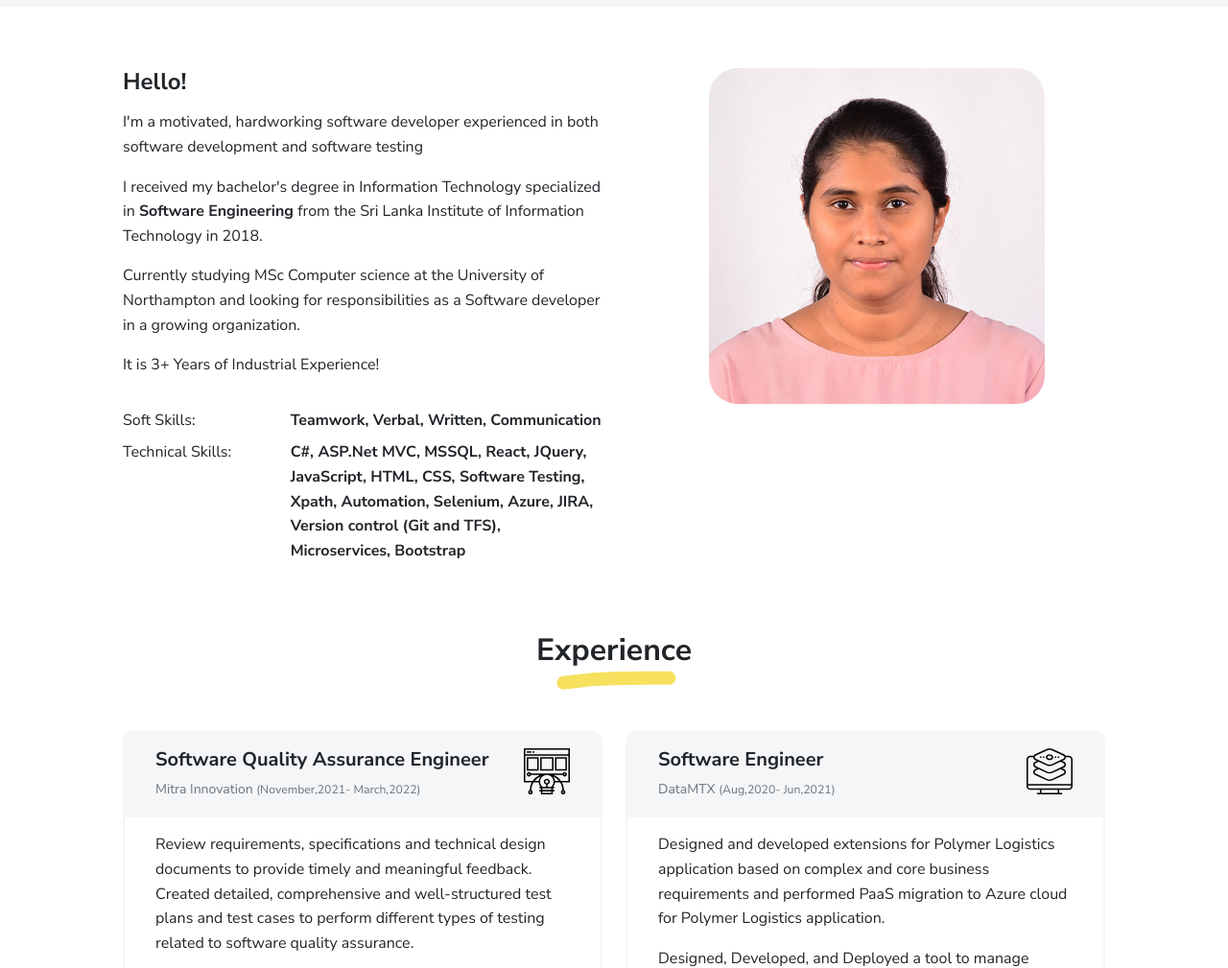
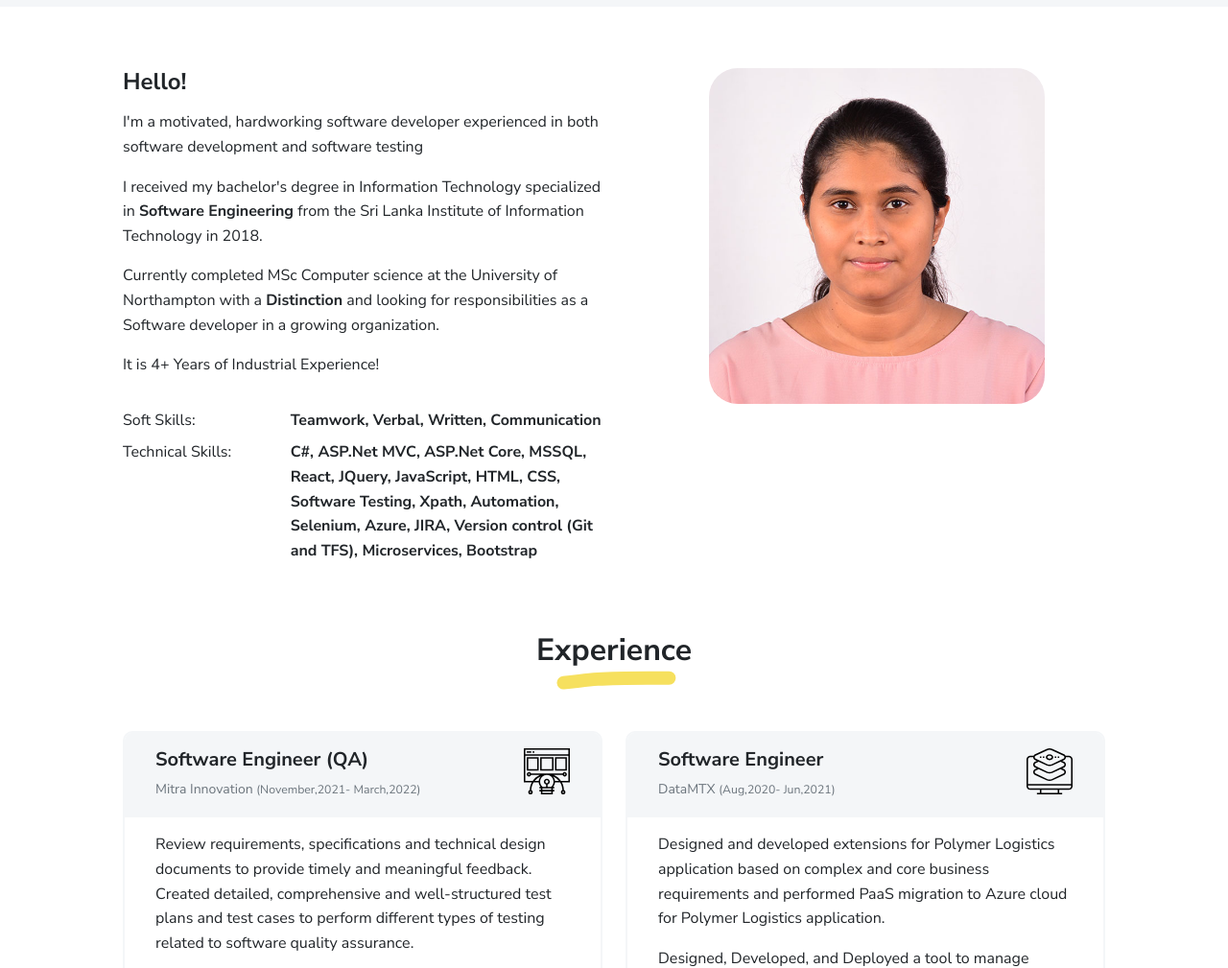
Before and after one commit to wshboteju/wshboteju.github.io, a plain HTML site: page index.html in a window 1280 px wide. Shown: the part 83-1092 px from the top of the page at 96% size. Drawn offline with Linux system fonts and the light colour scheme.

Commit message:
Update index.html

```diff
--- a/index.html
+++ b/index.html
@@ -83,8 +83,8 @@
         <h2 class="h4 my-2">Hello!</h2>
         <p>I'm a motivated, hardworking software developer experienced in both software development and software testing</p>
         <p>I received my bachelor's degree in Information Technology specialized in <span class="fw-bolder"> Software Engineering </span> from the Sri Lanka Institute of Information Technology in 2018.</p>
-        <p>Currently studying MSc Computer science at the University of Northampton and looking for responsibilities as a Software developer in a growing organization.</p>
-        <p>It is 3+ Years of Industrial Experience!</p>
+        <p>Currently completed MSc Computer science at the University of Northampton with a <b>Distinction</b> and looking for responsibilities as a Software developer in a growing organization.</p>
+        <p>It is 4+ Years of Industrial Experience!</p>
         <div class="row mt-3">
           <div class="col-sm-4">
             <div class="pb-1">Soft Skills:</div>
@@ -96,7 +96,7 @@
             <div class="pb-1">Technical Skills:</div>
           </div>
           <div class="col-sm-8">
-            <div class="pb-1 fw-bolder">C#, ASP.Net MVC, MSSQL, React, JQuery, JavaScript, HTML, CSS, Software Testing, Xpath, Automation, Selenium, Azure, JIRA, Version control (Git and TFS), Microservices, Bootstrap</div>
+            <div class="pb-1 fw-bolder">C#, ASP.Net MVC, ASP.Net Core, MSSQL, React, JQuery, JavaScript, HTML, CSS, Software Testing, Xpath, Automation, Selenium, Azure, JIRA, Version control (Git and TFS), Microservices, Bootstrap</div>
           </div>
         </div>
       </div>
@@ -181,7 +181,7 @@
           <div class="card-header px-3 py-2">
             <div class="d-flex justify-content-between">
               <div>
-                <h3 class="h5 mb-1">Software Quality Assurance Engineer</h3>
+                <h3 class="h5 mb-1">Software Engineer (QA)</h3>
                 <div class="text-muted text-small">Mitra Innovation <small>(November,2021- March,2022)</small></div>
               </div><img src="images/services/web-design.svg" width="48" height="48" alt="Soft Quality Engineer"/>
             </div>
```
